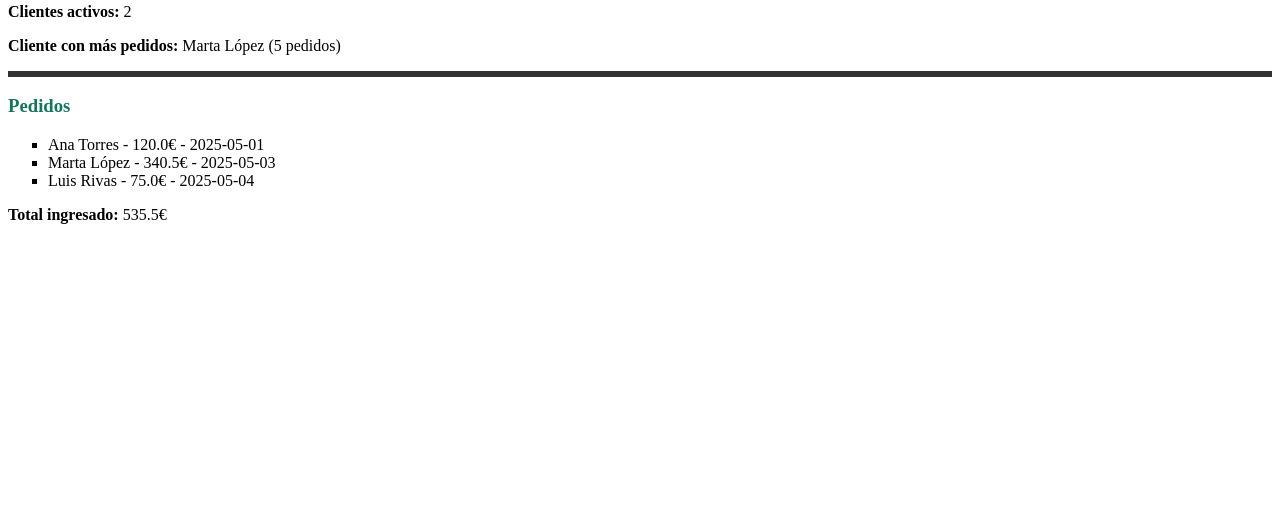
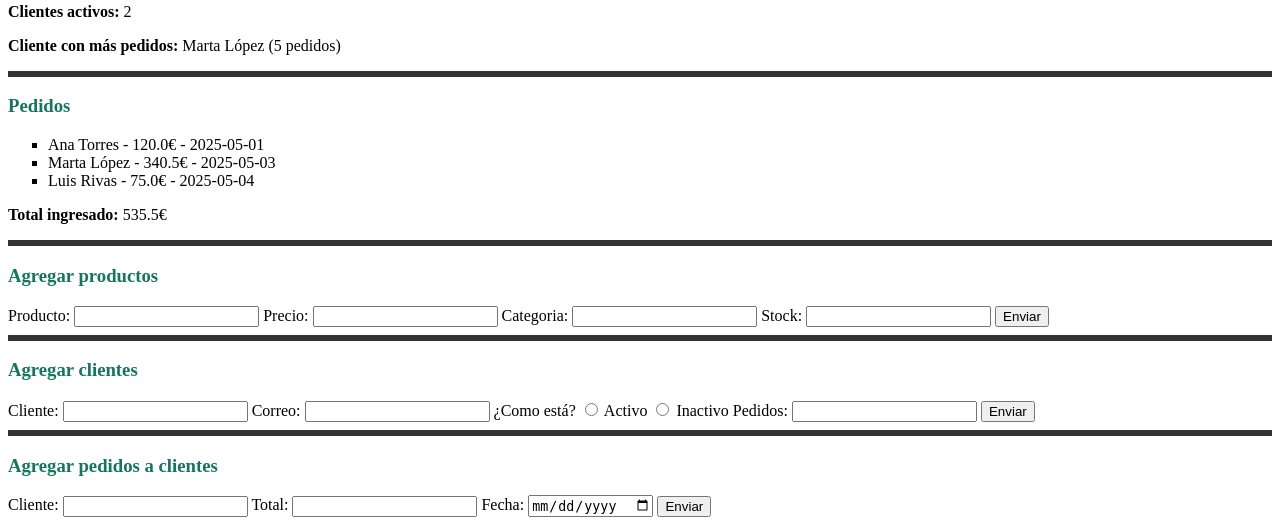
Before and after one commit to jjannik1/TiendaOnline, a Flask app: page /dashboard in a window 1280 px wide. Shown: the part 447-972 px from the top of the page. Before the commit the page ends 671 px from the top, so only its background shows below. Run offline with Flask 3, Linux system fonts and the light colour scheme.

Commit message:
añadir un formulario

```diff
--- a/app.py
+++ b/app.py
@@ -45,6 +45,17 @@ def dashboard():
     for pedido in pedidos:
         total += pedido["total"]
 
+    nombre = "nombre"
+    precio = "precio"
+    stock = "stock"
+    categoria = "categoria"
+
+    prod = []
+
+
+
+
+
 
     return render_template("dashboard.html",nombre_admin=nombre_admin,tienda=tienda,fecha=fecha,productos=productos,clientes=clientes,pedidos=pedidos,total_stock=total_stock,clientes_activos=clientes_activos,cliente_pedido=cliente_pedido,total=total)
 
--- a/templates/dashboard.html
+++ b/templates/dashboard.html
@@ -78,6 +78,55 @@
     </ul>
     <p><strong>Total ingresado:</strong> {{ total }}€</p>
 
+    <hr>
+
+    <h3>Agregar productos</h3>
+
+    <form class="producto" method="post">
+        <label for="prod" class="form_label">Producto: </label>
+            <input type="text" name="product" id="prod">
+        <label for="precio" class="form_label">Precio: </label>
+            <input type="number" name="price" id="precio">
+        <label for="categ" class="form_label">Categoria: </label>
+            <input type="text" name="category" id="categ">
+        <label for="sto" class="form_label">Stock: </label>
+            <input type="number" name="stock" id="sto">
+        <button type="submit" class="form_submit">Enviar</button>
+    </form>
+
+    <hr>
+
+    <h3>Agregar clientes</h3>
+
+    <form class="cliente" method="post">
+        <label for="nom_cli" class="form_label">Cliente: </label>
+            <input type="text" name="clien" id="nom_cli">
+        <label for="correo" class="form_label">Correo:</label>
+            <input type="email" name="email" id="correo">
+        <label for="activ" class="form_label">¿Como está?</label>
+            <input type="radio" name="act" id="activ"> Activo
+            <input type="radio" name="act" id="activ"> Inactivo
+        <label for="ped" class="form_label">Pedidos: </label>
+            <input type="number" name="pedidos" id="ped">
+        <button type="submit" class="form_submit">Enviar</button>
+
+    </form>
+
+    <hr>
+
+    <h3>Agregar pedidos a clientes</h3>
+
+    <form class="pedid" method="post">
+        <label for="nombre_cliente" class="form_label">Cliente: </label>
+            <input type="text" name="nombr" id="nombre_cliente">
+        <label for="tot" class="form_label">Total: </label>
+            <input type="number" name="compra" id="tot">
+        <label for="fech" class="form_label">Fecha:</label>
+            <input type="date" name="dia" id="fech">
+        <button type="submit" class="form_submit">Enviar</button>
+
+    </form>
+
 
 
 
```
